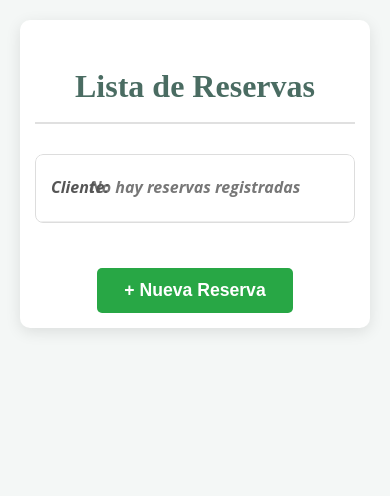
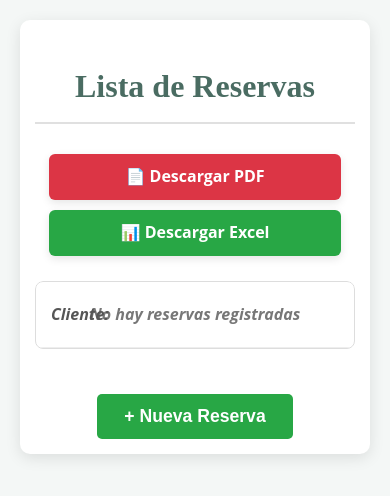
Before and after one commit to DavidLauraQ/Proyecto_Web3_Hotel, a Django app: page /reservas/ in a window 390 px wide; the page is wider, and only the part inside the window is pictured. Shown: the part 74-570 px from the top of that part. Run offline with Django 5.2, Linux system fonts and the light colour scheme; the visitor is signed in with stand-in values (Sample User, id 1); data that the repository does not hold is empty.

Commit message:
Aumentando la opcion de poder descargar la lista de reservas en archivos pdf y excel para un mejor control

```diff
--- a/reservas/static/css/estiloReservas.css
+++ b/reservas/static/css/estiloReservas.css
@@ -1,3 +1,5 @@
+
+
 /* estiloReservas.css */
 
 /* --- General Body and Container Styling --- */
@@ -200,3 +202,56 @@
         max-width: 300px;
     }
 }
+/* --- Botones de Descarga PDF y Excel --- */
+.export-buttons {
+    display: flex;
+    justify-content: center;
+    gap: 15px;
+    margin-bottom: 20px;
+}
+
+.export-buttons a {
+    text-decoration: none;
+    padding: 10px 18px;
+    border-radius: 6px;
+    font-weight: bold;
+    font-size: 1em;
+    transition: background-color 0.3s ease, transform 0.2s ease;
+    box-shadow: 0 3px 8px rgba(0, 0, 0, 0.1);
+    color: white;
+    text-align: center;
+}
+
+/* Estilo para el botón de PDF */
+.export-buttons .btn-pdf {
+    background-color: #dc3545; /* rojo */
+}
+
+.export-buttons .btn-pdf:hover {
+    background-color: #c82333;
+    transform: translateY(-2px);
+}
+
+/* Estilo para el botón de Excel */
+.export-buttons .btn-excel {
+    background-color: #28a745; /* verde */
+}
+
+.export-buttons .btn-excel:hover {
+    background-color: #218838;
+    transform: translateY(-2px);
+}
+
+/* --- Responsive para los botones de exportación --- */
+@media (max-width: 768px) {
+    .export-buttons {
+        flex-direction: column;
+        align-items: center;
+        gap: 10px;
+    }
+
+    .export-buttons a {
+        width: 80%;
+        text-align: center;
+    }
+}
--- a/reservas/templates/reservas.html
+++ b/reservas/templates/reservas.html
@@ -1,5 +1,5 @@
 {% extends 'base.html' %}
-{% load static %} {# ¡Importante! Cargar estáticos #}
+{% load static %}
 
 {% block title %}
     Reservas
@@ -10,7 +10,10 @@
 
     <div class="container">
         <h2>Lista de Reservas</h2>
-
+        <div class="export-buttons" style="margin-bottom: 20px;">
+            <a href="{% url 'reporte_reservas_pdf' %}" class="btn-pdf">📄 Descargar PDF</a>
+            <a href="{% url 'reporte_reservas_excel' %}" class="btn-excel">📊 Descargar Excel</a>
+        </div>
         <table>
             <thead>
                 <tr>
--- a/reservas/urls.py
+++ b/reservas/urls.py
@@ -27,6 +27,9 @@
     path('reservas/eliminar/<int:pk>/', views.eliminar_reserva, name='eliminar_reserva'),
     path('reservas/editar/<int:pk>/', views.editar_reserva, name='editar_reserva'),
 
+    #Descargar Reservas en pdf y excel
+    path('reporte-reservas/pdf/', views.reporte_reservas_pdf, name='reporte_reservas_pdf'),
+    path('reporte-reservas/excel/', views.reporte_reservas_excel, name='reporte_reservas_excel'),
     # Autenticación
     path('accounts/login/', auth_views.LoginView.as_view(), name='login'),
     path('accounts/logout/', views.salir, name='logout'),
--- a/reservas/views.py
+++ b/reservas/views.py
@@ -7,6 +7,10 @@
 from django.contrib.auth.decorators import login_required
 from django.contrib.auth import logout, login
 from django.contrib.auth.decorators import login_required, user_passes_test
+from django.http import HttpResponse
+from reportlab.pdfgen import canvas
+from reportlab.lib.pagesizes import letter
+from openpyxl import Workbook
 
 def es_admin(user):
     return user.is_staff
@@ -198,3 +202,58 @@
         reserva.delete()
         return redirect('reservas')
     return render(request, 'eliminar_reserva.html', {'reserva': reserva})
+
+# DESCARGAR RESERVAS
+
+# PDF
+def reporte_reservas_pdf(request):
+    response = HttpResponse(content_type='application/pdf')
+    response['Content-Disposition'] = 'attachment; filename="reservas.pdf"'
+
+    p = canvas.Canvas(response, pagesize=letter)
+    width, height = letter
+
+    p.setFont("Helvetica-Bold", 16)
+    p.drawString(200, height - 50, "Lista de Reservas")
+
+    p.setFont("Helvetica", 11)
+    y = height - 80
+
+    reservas = Reserva.objects.all()
+
+    for reserva in reservas:
+        texto = f"{reserva.cliente.nombre} {reserva.cliente.apellido} | Habitación: {reserva.habitacion.numero_habitacion} | {reserva.fecha_inicio} → {reserva.fecha_fin}"
+        p.drawString(50, y, texto)
+        y -= 20
+        if y < 50:  # Salto de página
+            p.showPage()
+            y = height - 50
+
+    p.save()
+    return response
+
+
+# EXCEL
+def reporte_reservas_excel(request):
+    response = HttpResponse(content_type='application/vnd.openxmlformats-officedocument.spreadsheetml.sheet')
+    response['Content-Disposition'] = 'attachment; filename="reservas.xlsx"'
+
+    wb = Workbook()
+    ws = wb.active
+    ws.title = "Reservas"
+
+    # Encabezados
+    ws.append(["Cliente", "Habitación", "Fecha Inicio", "Fecha Fin"])
+
+    reservas = Reserva.objects.all()
+
+    for r in reservas:
+        ws.append([
+            f"{r.cliente.nombre} {r.cliente.apellido}",
+            r.habitacion.numero_habitacion,
+            str(r.fecha_inicio),
+            str(r.fecha_fin)
+        ])
+
+    wb.save(response)
+    return response
```
